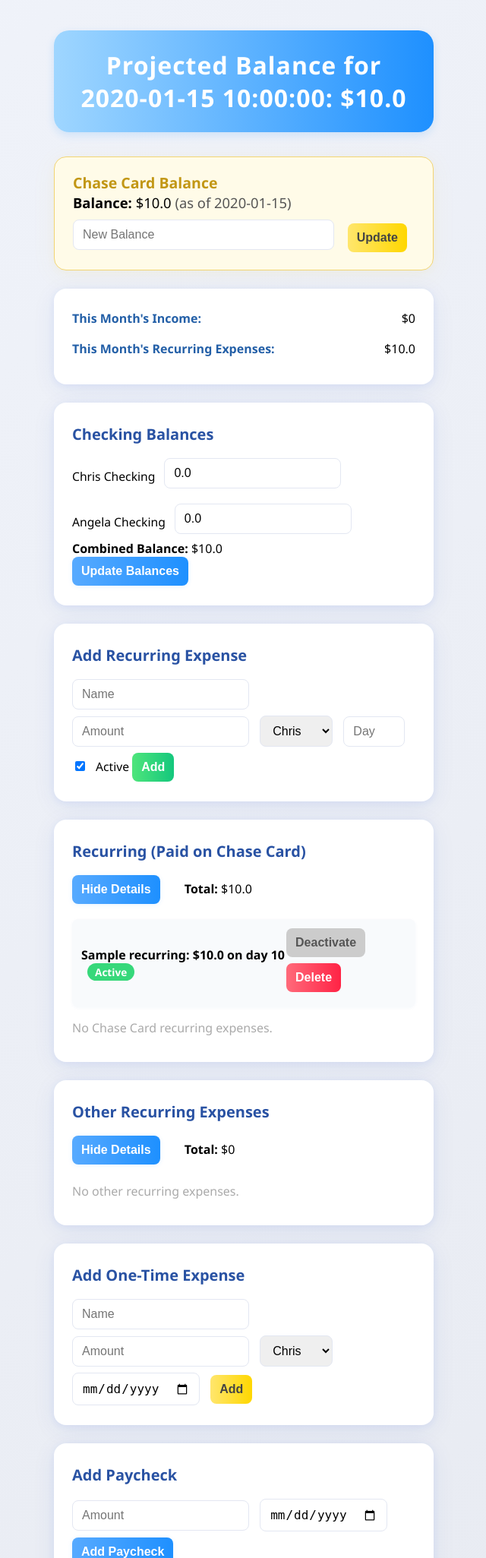
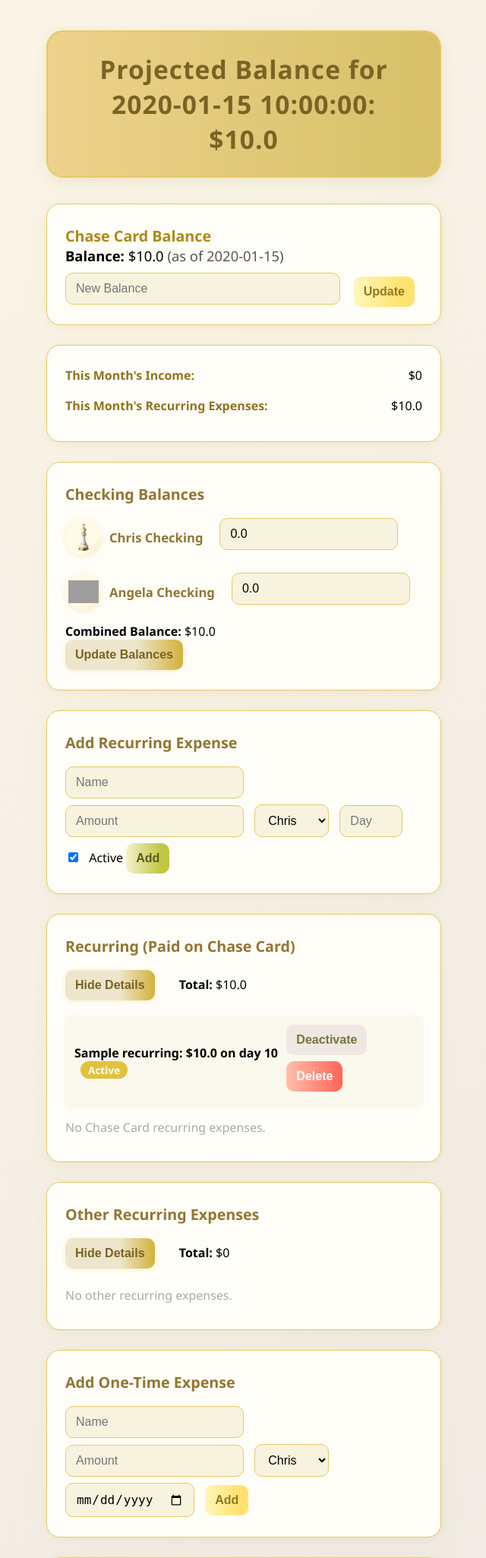
Before and after one commit to Charles-Xavier-Redemption/chess-budget-app, a Flask app: page / in a window 1280 px wide. Shown: the top 2051 px of the page at 76% size, without its empty margins (319-959 px from the left). Run offline with Flask 3, Linux system fonts and the light colour scheme; the visitor is signed in with stand-in values (Sample User, id 1); a database or web service that is not in the repository returns one stand-in record (values such as "Sample title"); some libraries are stand-ins or nearby versions; grey boxes are pictures that could not be loaded.

Commit message:
Update index.html

```diff
--- a/templates/index.html
+++ b/templates/index.html
@@ -7,39 +7,39 @@
     <style>
         body {
             font-family: 'Segoe UI', Arial, sans-serif;
-            background: linear-gradient(135deg, #f0f3fa, #e6e9f0 100%);
+            background: linear-gradient(135deg, #fcf6e8, #ede8e2 100%);
             margin: 0;
             padding: 0;
         }
         .main-container {
-            max-width: 500px;
+            max-width: 520px;
             margin: 40px auto;
         }
         .forecast-header {
-            background: linear-gradient(90deg, #9fd6ff, #1e90ff);
-            color: #fff;
-            border-radius: 20px;
-            padding: 24px 32px;
-            font-size: 2rem;
+            background: linear-gradient(90deg, #edd28b 0%, #d7c067 100%);
+            color: #7a6325;
+            border-radius: 22px;
+            padding: 26px 34px;
+            font-size: 2.1rem;
             font-weight: bold;
-            box-shadow: 0 4px 12px rgba(30,144,255,0.16);
+            box-shadow: 0 4px 18px rgba(173, 151, 37, 0.16);
             text-align: center;
-            margin-bottom: 32px;
+            margin-bottom: 34px;
             letter-spacing: 1px;
+            border: 2px solid #e7c963;
         }
-        .chase-card {
-            background: #fffbe8;
-            border: 1px solid #f2d574;
-            border-radius: 16px;
-            box-shadow: 0 2px 10px rgba(255, 221, 90, 0.08), 0 6px 32px rgba(240, 214, 80, 0.07);
-            padding: 20px 24px 18px 24px;
-            margin-bottom: 24px;
+        .card, .chase-card {
+            background: #fffdf7;
+            border-radius: 18px;
+            box-shadow: 0 2px 12px rgba(170, 153, 55, 0.08), 0 6px 32px rgba(230, 215, 120, 0.08);
+            padding: 28px 24px 18px 24px;
+            margin-bottom: 26px;
+            border: 1.7px solid #e7c963;
         }
         .chase-header {
-            color: #c29715;
-            font-weight: 600;
-            margin-top: 0;
-            font-size: 1.22rem;
+            color: #ae8a13;
+            font-weight: 700;
+            font-size: 1.23rem;
         }
         .summary-row {
             display: flex;
@@ -48,89 +48,100 @@
         }
         .summary-label {
             font-weight: bold;
-            color: #235fa7;
-        }
-        .card {
-            background: #fff;
-            border-radius: 16px;
-            box-shadow: 0 2px 10px rgba(46,91,255,0.07), 0 6px 32px rgba(30,64,175,0.07);
-            padding: 28px 24px 18px 24px;
-            margin-bottom: 24px;
+            color: #90731d;
         }
         .row {
             display: flex;
             align-items: center;
-            gap: 12px;
+            gap: 22px;
             flex-wrap: wrap;
+            margin-bottom: 16px;
         }
-        h2 {
-            font-size: 1.25rem;
-            font-weight: 600;
-            margin-top: 0;
-            margin-bottom: 18px;
-            color: #2952a3;
+        .piece-label {
+            display: flex;
+            align-items: center;
+            gap: 10px;
+            font-weight: bold;
+            font-size: 1.04rem;
+            color: #917633;
+            min-width: 130px;
         }
-        label {
-            font-size: 0.98rem;
-            margin-bottom: 0;
+        .piece-icon {
+            width: 48px;
+            height: 48px;
+            border-radius: 50%;
+            background: linear-gradient(135deg, #fffbe7 70%, #f5e6be 100%);
+            box-shadow: 0 1px 7px #e7c96355;
+            display: flex;
+            align-items: center;
+            justify-content: center;
+        }
+        .piece-icon img {
+            width: 40px;
+            height: 40px;
+            object-fit: contain;
+            display: block;
         }
         input, select, button {
-            border-radius: 8px;
-            border: 1px solid #e3e7f2;
-            padding: 10px 12px;
+            border-radius: 10px;
+            border: 1.4px solid #e7c963;
+            padding: 11px 13px;
             margin-right: 10px;
             margin-bottom: 8px;
             font-size: 1rem;
+            background: #f7f3df;
+            transition: box-shadow 0.16s;
         }
         input:focus, select:focus {
-            outline: 2px solid #1e90ff;
+            outline: 2px solid #e7c963;
+            box-shadow: 0 0 7px #e7c96377;
         }
         .btn-blue {
-            background: linear-gradient(90deg, #57aaff, #1e90ff);
-            color: #fff;
+            background: linear-gradient(90deg, #ede6cd 60%, #d2b23a 100%);
+            color: #7a6325;
             border: none;
             font-weight: bold;
             cursor: pointer;
             transition: box-shadow 0.2s;
-            box-shadow: 0 1px 6px rgba(30,144,255,0.10);
+            box-shadow: 0 1px 6px #e7c96344;
         }
         .btn-green {
-            background: linear-gradient(90deg, #4ee57b, #14c77d);
-            color: #fff;
+            background: linear-gradient(90deg, #f5f2cb, #c1c744 80%);
+            color: #5d5823;
             border: none;
             font-weight: bold;
             cursor: pointer;
         }
         .btn-yellow {
-            background: linear-gradient(90deg, #ffe66d, #ffd700);
-            color: #444;
+            background: linear-gradient(90deg, #fff6ba, #ffe26e 80%);
+            color: #8d7b20;
             border: none;
             font-weight: bold;
             cursor: pointer;
         }
         .btn-red {
-            background: linear-gradient(90deg, #ff6a7a, #ff2345);
+            background: linear-gradient(90deg, #ffbfae, #ff6454 100%);
             color: #fff;
             border: none;
             font-weight: bold;
             cursor: pointer;
         }
         .btn-gray {
-            background: #ccc;
-            color: #555;
+            background: #ede8e2;
+            color: #7b723c;
             border: none;
             font-weight: bold;
             cursor: pointer;
         }
         .expense-item, .paycheck-item {
-            background: #f8fafc;
+            background: #fbf8ee;
             border-radius: 8px;
             padding: 12px;
             margin-bottom: 10px;
             display: flex;
             align-items: center;
             justify-content: space-between;
-            box-shadow: 0 1px 4px rgba(30,64,175,0.04);
+            box-shadow: 0 1px 4px #e7c96333;
         }
         .expense-label, .paycheck-label {
             font-weight: bold;
@@ -142,13 +153,24 @@
             font-size: 0.85em;
             margin-left: 8px;
         }
-        .badge-active { background: #36d87a; color: #fff; }
-        .badge-inactive { background: #bbb; color: #fff; }
+        .badge-active { background: #e2c13c; color: #fff; }
+        .badge-inactive { background: #b2a77a; color: #fff; }
+        h2 {
+            font-size: 1.23rem;
+            font-weight: 700;
+            margin-top: 0;
+            margin-bottom: 18px;
+            color: #917633;
+        }
+        label {
+            font-size: 1rem;
+        }
         @media (max-width: 600px) {
             .main-container { max-width: 99%; padding: 6px; }
-            .forecast-header { font-size: 1.2rem; padding: 10px; }
+            .forecast-header { font-size: 1.15rem; padding: 10px; }
             .card, .chase-card { padding: 10px 6px; }
             .row { flex-direction: column; gap: 0; }
+            .piece-label { min-width: 0; margin-bottom: 4px; }
         }
     </style>
 </head>
@@ -195,9 +217,19 @@
     <form method="post" class="card">
         <h2>Checking Balances</h2>
         <div class="row">
-            <label>Chris Checking</label>
+            <span class="piece-label">
+                <span class="piece-icon">
+                    <img src="{{ url_for('static', filename='King.png.PNG') }}" alt="Chris King Icon">
+                </span>
+                Chris Checking
+            </span>
             <input type="number" name="chris_balance" value="{{ chris_balance }}">
-            <label>Angela Checking</label>
+            <span class="piece-label">
+                <span class="piece-icon">
+                    <img src="{{ url_for('static', filename='Queen.png.PNG') }}" alt="Angela Queen Icon">
+                </span>
+                Angela Checking
+            </span>
             <input type="number" name="angela_balance" value="{{ angela_balance }}">
         </div>
         <div><b>Combined Balance:</b> ${{ combined_balance }}</div>
@@ -387,28 +419,3 @@
     </div>
 
     <!-- Forecast Card -->
-    <form method="post" class="card">
-        <h2>Forecast Future Balance</h2>
-        <input name="forecast_date" type="date" required>
-        <input type="hidden" name="form_type" value="forecast">
-        <button class="btn-blue" type="submit">Run Forecast</button>
-    </form>
-
-    <!-- Historic Forecasts Card -->
-    <form method="post" class="card">
-        <h2>Historic Forecasts</h2>
-        {% if forecasts %}
-            <ul>
-                {% for f in forecasts %}
-                    <li><b>{{ f.date }}</b> | Incoming: ${{ f.incoming }} | Expenses: ${{ f.expenses }} | Projected: ${{ f.projected }}</li>
-                {% endfor %}
-            </ul>
-        {% else %}
-            <p>No forecasts yet.</p>
-        {% endif %}
-        <input type="hidden" name="form_type" value="clear_forecast">
-        <button class="btn-red" type="submit">Clear Forecast History</button>
-    </form>
-</div>
-</body>
-</html>
```
